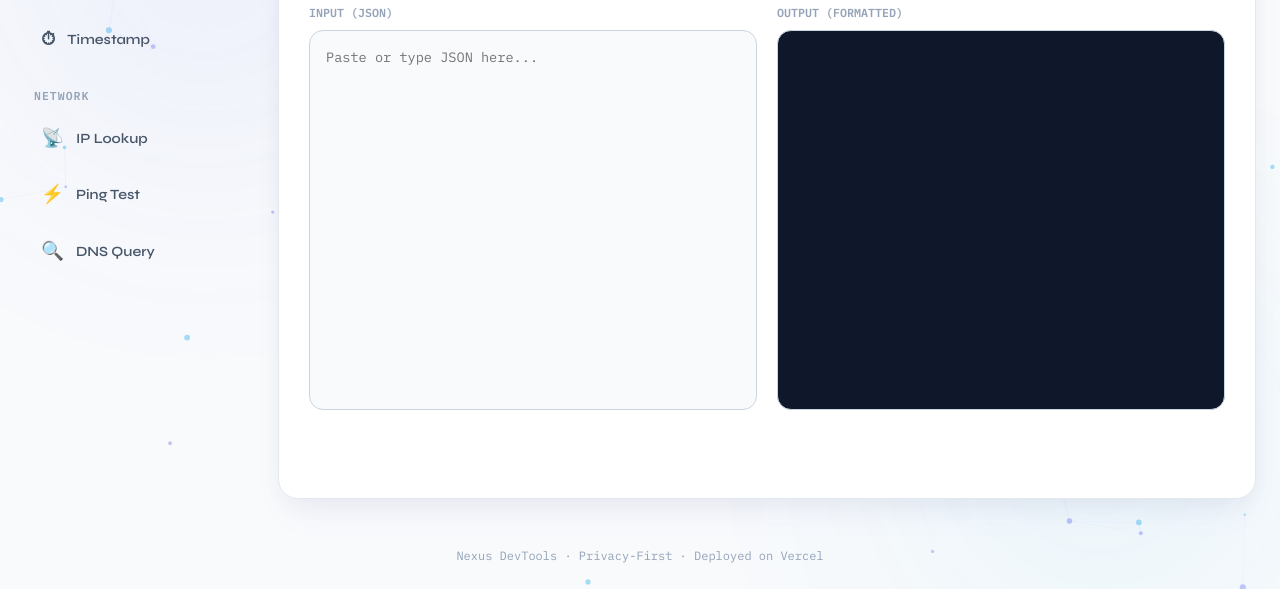
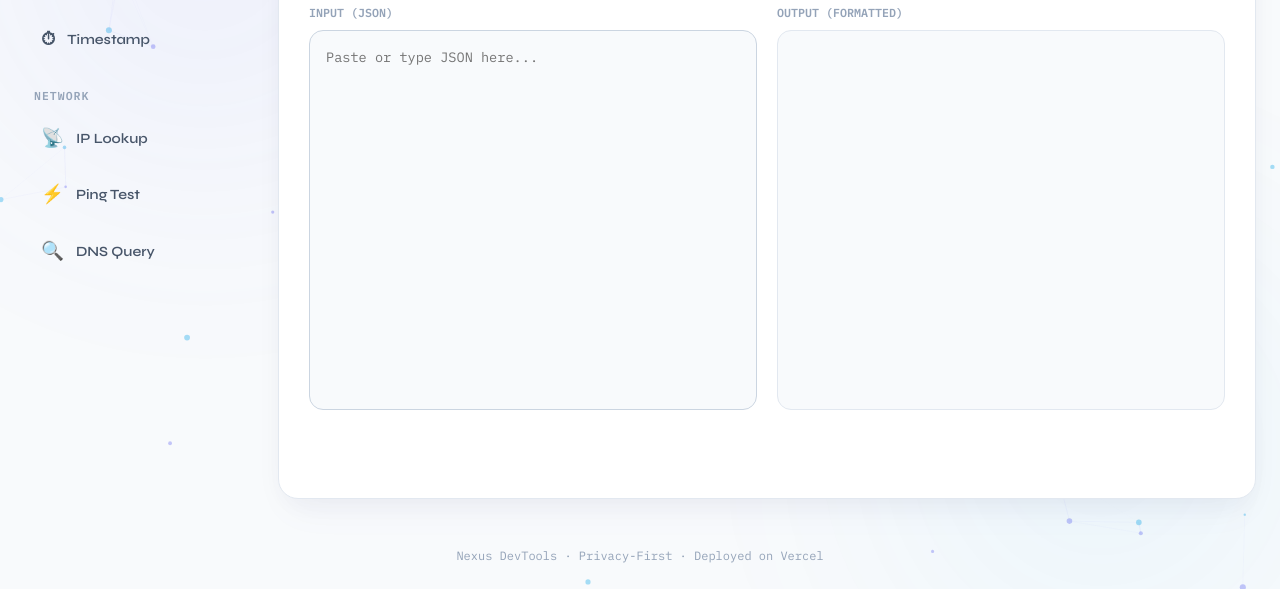
Before and after one commit to huangy7/nexus, a website built with Vite: page src/index.html in a window 1280 px wide. Shown: the part 211-800 px from the top of the page. Built offline with nearby package versions, Linux system fonts and the light colour scheme; no server answers; files whose address does not match are found by name.

Commit message:
fix: 优化浅色模式下输出控制台样式
- 将浅色模式下的输出控制台背景调整为极简柔和 Slate 白底
- 增加优雅微边框与软阴影，消除突兀的纯黑块体感
- 提高在浅色模式下的整体视觉统一性与代码可读性

```diff
--- a/src/css/main.css
+++ b/src/css/main.css
@@ -390,7 +390,7 @@ body {
 .stage-output-box {
   flex: 1;
   background: var(--editor-output-bg);
-  border: 1px solid var(--glass-border);
+  border: 1px solid var(--editor-output-border);
   border-radius: var(--radius-lg);
   padding: 18px;
   font-family: var(--font-mono);
@@ -402,6 +402,7 @@ body {
   min-height: 380px;
   max-height: 500px;
   line-height: 1.6;
+  transition: background-color 0.25s ease, border-color 0.25s ease, color 0.25s ease;
 }
 .stage-output-box.error { color: var(--aurora-rose); }
 
--- a/src/css/variables.css
+++ b/src/css/variables.css
@@ -21,6 +21,7 @@
   --editor-input-bg: rgba(0, 0, 0, 0.45);
   --editor-output-bg: #090d16;
   --editor-output-color: #67e8f9;
+  --editor-output-border: rgba(255, 255, 255, 0.08);
   --stage-bg: rgba(19, 27, 46, 0.85);
   --stage-border: rgba(167, 139, 250, 0.2);
   --stage-shadow: 0 20px 50px rgba(0, 0, 0, 0.5);
@@ -59,11 +60,12 @@
   --text-dim: #94a3b8;
 
   --editor-input-bg: #f8fafc;
-  --editor-output-bg: #0f172a;
-  --editor-output-color: #38bdf8;
+  --editor-output-bg: #f8fafc;
+  --editor-output-color: #0f172a;
+  --editor-output-border: #e2e8f0;
   --stage-bg: #ffffff;
   --stage-border: #e2e8f0;
-  --stage-shadow: 0 10px 30px -5px rgba(0, 0, 0, 0.06), 0 20px 40px -10px rgba(99, 102, 241, 0.05);
+  --stage-shadow: 0 10px 30px -5px rgba(0, 0, 0, 0.05), 0 20px 40px -10px rgba(99, 102, 241, 0.04);
 
   --nav-active-bg: #6366f1;
   --nav-active-color: #ffffff;
```
